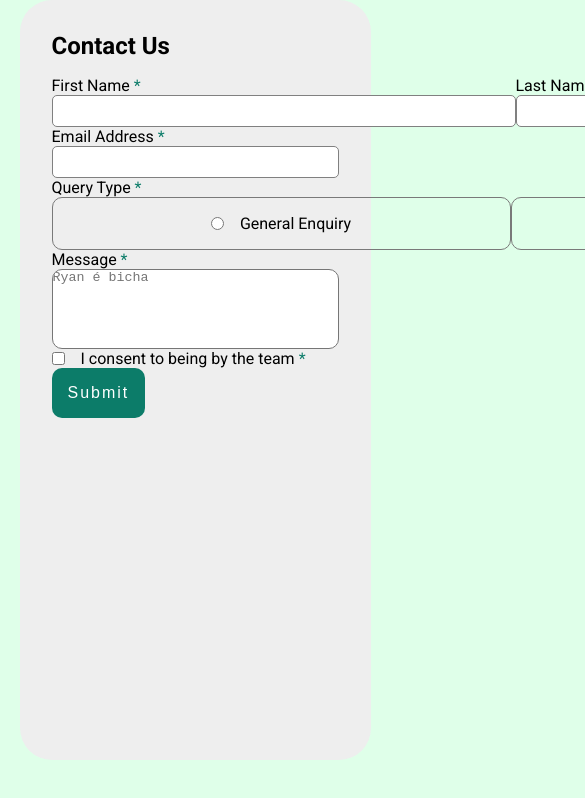
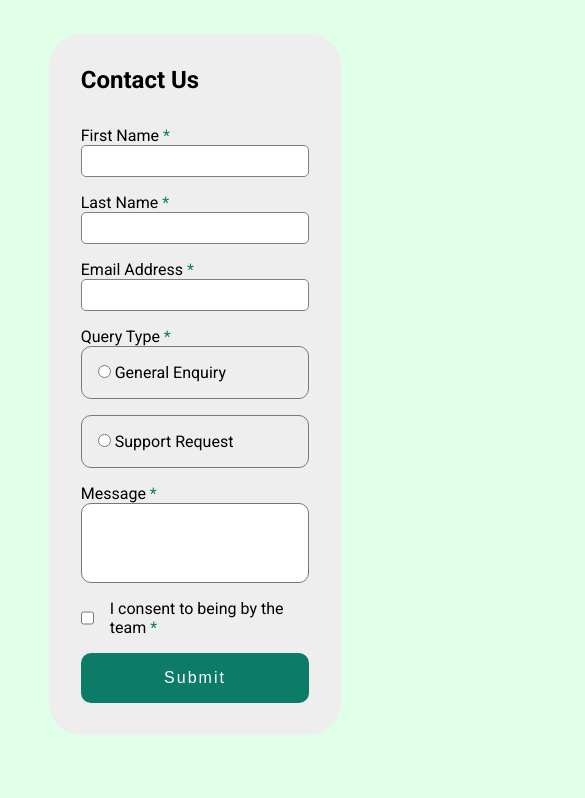
Before and after one commit to ArthurSamico/Nivelamento, a plain HTML site: page index.html in a window 390 px wide. Shown: the top 798 px of the page, 585 px wide, since content can reach past the window. Drawn offline with Linux system fonts and the light colour scheme.

Commit message:
:bug: correction in layout responsiveness

```diff
--- a/index.css
+++ b/index.css
@@ -1,129 +1,133 @@
-*{
+* {
   margin: 0;
   padding: 0;
   box-sizing: border-box;
 }
 
-html{
+html {
   background-color: #dfffe9;
 }
 
-.main-class{
+.main-class {
+  display: flex;
+  justify-content: center;
   align-items: center;
-    display: flex;
-    height: 100vh;
-
+  margin: 4vh 0;
 }
 
-.main-content{
+.main-class {
+  display: flex;
+  justify-content: center;
+  align-items: center;
+
+  justify-content: center;
+  overflow: scroll;
+}
+
+.main-content {
   display: flex;
   flex-direction: column;
   padding: 2rem;
   width: 75%;
-    height: 90%;
-    margin: 0 auto;
   border-radius: 2rem;
   gap: 1rem;
-
   background-color: rgb(238, 238, 238);
-
-    font-family: "Roboto", sans-serif;
+  font-family: 'Roboto', sans-serif;
 }
 
-.main-title{
+.main-title {
   padding-bottom: 1rem;
 
-
-    font-family: "Roboto", sans-serif;
+  font-family: 'Roboto', sans-serif;
   font-weight: 700;
   font-style: normal;
 }
 
-.name-input-div{
+.name-input-div {
+  max-width: 100%;
   display: flex;
+  flex-wrap: wrap;
+  gap: 1rem;
   justify-content: space-between;
 }
 
-.name-wrap{
+.name-wrap {
   display: flex;
+  flex: 1;
   flex-direction: column;
 }
 
-.name-wrap label{
+.name-wrap label {
   cursor: auto;
 }
 
-.input-name{
-    width: 29rem;
+.input-name {
   border: 1px solid gray;
   border-radius: 5px;
   height: 2rem;
 }
 
-.email-wrap{
+.email-wrap {
   display: flex;
   flex-direction: column;
 }
 
-.email-wrap label{
+.email-wrap label {
   cursor: auto;
 }
 
-.input-email{
+.input-email {
   border: 1px solid gray;
   border-radius: 5px;
   height: 2rem;
 }
 
-.query-wrap{
+.query-wrap {
   display: flex;
+  flex-wrap: wrap;
   justify-content: space-between;
-    margin: 0 auto;
+  gap: 1rem;
 }
 
-.query-wrap label{
-    cursor: auto;
+.query-item {
+  border: 1px solid #797979;
+  border-radius: 10px;
+  text-wrap: nowrap;
+  flex: 1;
+  gap: 1rem;
+  padding: 1rem 1rem;
+  padding-left: 1rem;
 }
 
-.query-item{
-    display: flex;
-    flex-direction: row;
-    gap: 1rem;
-    border: 1px solid #797979;
-    padding: 1rem 9.9rem;
-    border-radius: 10px;
-
-    text-wrap: nowrap;
-}
-
-.query-item input, label{
+.query-item label,
+.query-item input {
   cursor: pointer;
 }
 
-.checkbox-wrap{
+.checkbox-wrap {
   display: flex;
   gap: 1rem;
 }
 
-.txt-wrap{
+.txt-wrap {
   display: flex;
   flex-direction: column;
 }
 
-.txt-wrap label{
+.txt-wrap label {
   cursor: auto;
 }
 
-.txt-wrap textarea{
+.txt-wrap textarea {
   resize: none;
 
   border-radius: 10px;
   height: 5rem;
 }
 
-.submit-btn{
+.submit-btn {
   border: none;
-    background-color: #0C7C69;
+  background-color: #0c7c69;
   color: white;
   padding: 1rem;
   border-radius: 10px;
@@ -132,31 +136,29 @@ html{
   letter-spacing: 2px;
 
   cursor: pointer;
-    transition: .2s;
+  transition: 0.2s;
 }
 
-.submit-btn:hover{
+.submit-btn:hover {
   transform: scale(103%);
-    transition: .2s;
+  transition: 0.2s;
 }
 
-.required-tag{
-    color: #0C7C69;
+.required-tag {
+  color: #0c7c69;
 }
 
-@media screen and (max-width: 768px){
-    .main-class{
+@media (max-width: 300px) {
+  body::before {
+    content: 'O tamanho da tela não é compatível para a exibição do site.';
     display: block;
-        height: 100vh;
+    background-color: red;
+    color: white;
+    text-align: center;
+    padding: 10px;
   }
 
-    .main-content{
-        display: block;
-        width: 90%;
-        margin: auto;
-    }
-
-    .name-wrap{
-        display: block;
+  .main-content {
+    display: none;
   }
 }
--- a/index.html
+++ b/index.html
@@ -5,7 +5,6 @@
     <meta charset="UTF-8">
     <meta name="viewport" content="width=device-width, initial-scale=1.0">
     <title>Form</title>
-
     <link rel="stylesheet" href="./index.css">
     <link rel="preconnect" href="https://fonts.googleapis.com">
     <link rel="preconnect" href="https://fonts.gstatic.com" crossorigin>
@@ -13,7 +12,6 @@
         href="https://fonts.googleapis.com/css2?family=Roboto:ital,wght@0,100;0,
         300;0,400;0,500;0,700;0,900;1,100;1,300;1,400;1,500;1,700;1,900&display=swap"
         rel="stylesheet">
-
 </head>
 
 <body>
@@ -28,13 +26,13 @@
                 <input type="text" class="input-name" required>
                 </div>
 
-                <div class="name-wrap">
+                <div class="wrapper name-wrap">
                     <label for="last-name">Last Name <span class="required-tag">*</span></label>
                     <input type="text" class="input-name" required>
                 </div>
             </div>
 
-            <div class="email-wrap">
+            <div class="wrapper email-wrap">
                 <label for="email">Email Address <span class="required-tag">*</span></label>
                 <input type="text" class="input-email" required>
             </div>
@@ -55,7 +53,7 @@
 
             <div class="txt-wrap">
                 <label for="message">Message <span class="required-tag">*</span></label>
-                <textarea name="message" cols="30" rows="10" required placeholder="Ryan é bicha"></textarea>
+                <textarea name="message" cols="30" rows="10" required></textarea>
             </div>
 
             <div class="checkbox-wrap">
@@ -67,5 +65,4 @@
         </form>
     </main>
 </body>
-
 </html>
```
Lines whose indentation alone changed are shown as unchanged.
